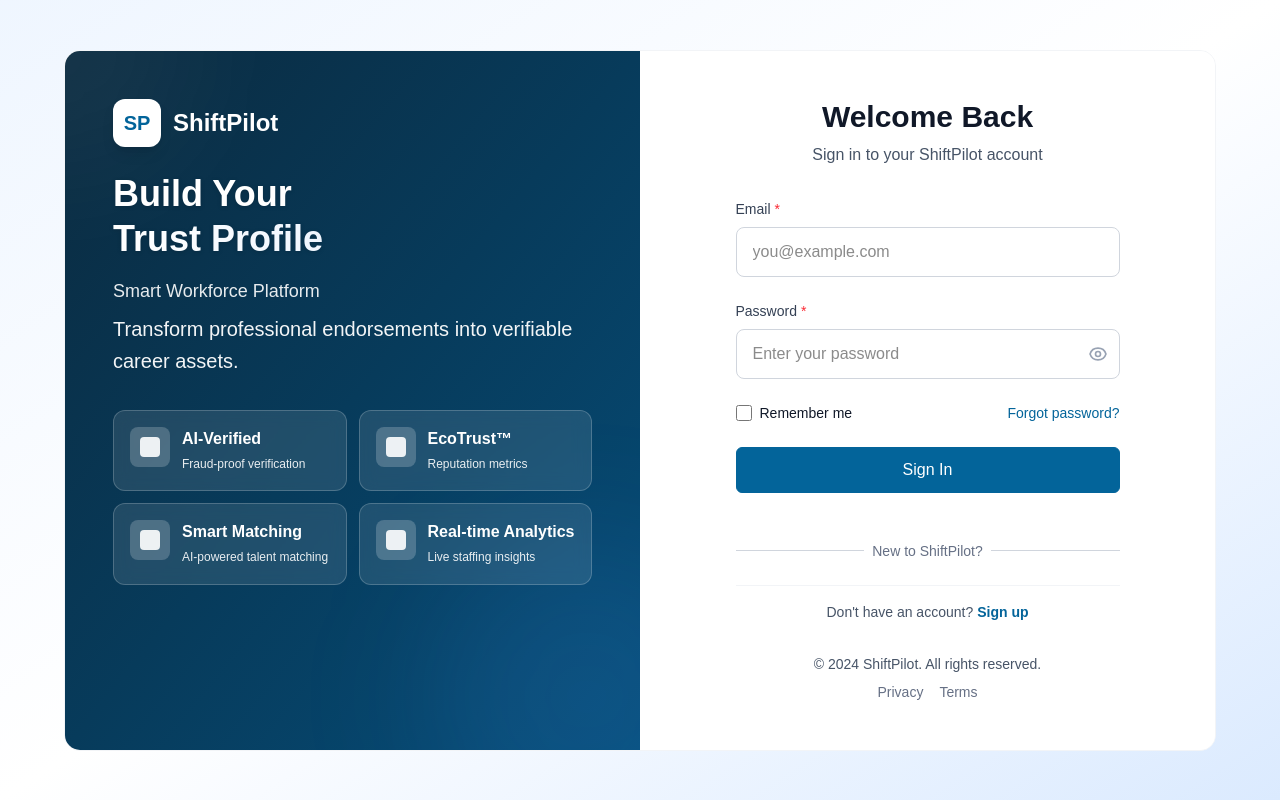
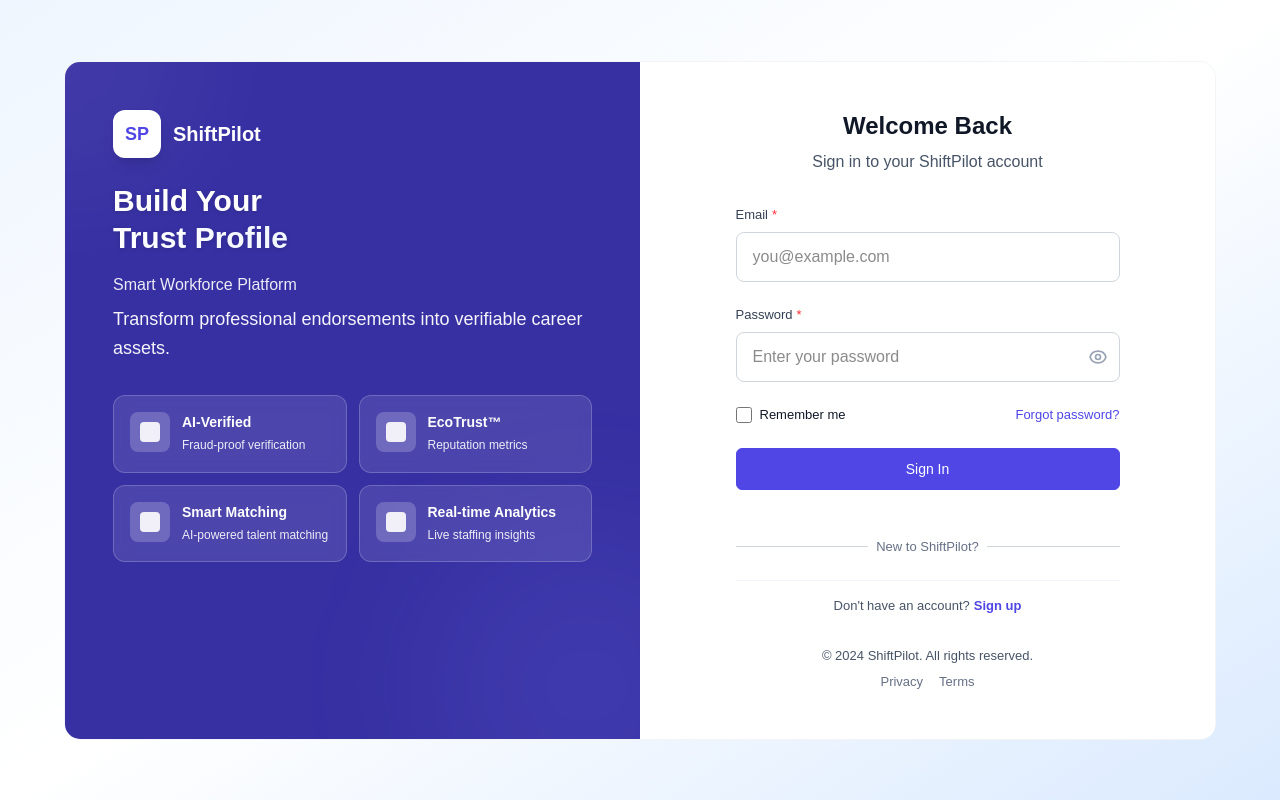
Before and after one commit to pgwanzura/shiftpilot-frontend, a Next.js app: page /login in a window 1280 px wide. Built offline with nearby package versions, Linux system fonts and the light colour scheme; no server answers.

Commit message:
Main layout update

```diff
--- a/src/app/components/layout/auth/MarketingSidebar.tsx
+++ b/src/app/components/layout/auth/MarketingSidebar.tsx
@@ -15,7 +15,7 @@ export function MarketingSidebar({
   features,
 }: MarketingSidebarProps) {
   return (
-    <div className="md:w-1/2 bg-gradient-to-br from-primary-900 via-primary-800 to-primary-700 text-white p-8 md:p-12 flex flex-col relative overflow-hidden">
+    <div className="md:w-1/2 bg-primary-800 text-white p-8 md:p-12 flex flex-col relative overflow-hidden">
       <div className="absolute inset-0 bg-grid-white/[0.02] bg-[size:60px_60px]" />
       <div className="absolute top-0 left-0 w-64 h-64 bg-white/5 rounded-full -translate-x-1/2 -translate-y-1/2 blur-3xl" />
       <div className="absolute bottom-0 right-0 w-80 h-80 bg-primary-400/10 rounded-full translate-x-1/3 translate-y-1/3 blur-3xl" />
--- a/src/config/menu.ts
+++ b/src/config/menu.ts
@@ -23,10 +23,8 @@ import {
   Zap,
   HeartHandshake,
   BookOpen,
-  Download,
   Upload,
   MessageSquare,
-  HelpCircle,
   Search,
   TrendingUp,
   FileCheck,
--- a/src/lib/utils/logger.ts
+++ b/src/lib/utils/logger.ts
@@ -1,6 +1,31 @@
 export const logger = {
-  info: (...args: any[]) => console.log('[INFO]', ...args),
-  warn: (...args: any[]) => console.warn('[WARN]', ...args),
-  error: (...args: any[]) => console.error('[ERROR]', ...args),
-  debug: (...args: any[]) => console.debug('[DEBUG]', ...args),
+  info: (
+    message: string,
+    context?: Record<string, string | number | boolean | null>
+  ): void =>
+    console.log('[INFO]', message, context ? JSON.stringify(context) : ''),
+
+  warn: (
+    message: string,
+    context?: Record<string, string | number | boolean | null>
+  ): void =>
+    console.warn('[WARN]', message, context ? JSON.stringify(context) : ''),
+
+  error: (
+    message: string,
+    error?: Error,
+    context?: Record<string, string | number | boolean | null>
+  ): void =>
+    console.error(
+      '[ERROR]',
+      message,
+      error?.message,
+      context ? JSON.stringify(context) : ''
+    ),
+
+  debug: (
+    message: string,
+    context?: Record<string, string | number | boolean | null>
+  ): void =>
+    console.debug('[DEBUG]', message, context ? JSON.stringify(context) : ''),
 };
--- a/tailwind.config.ts
+++ b/tailwind.config.ts
@@ -9,48 +9,71 @@ module.exports = {
   theme: {
     extend: {
       colors: {
-        // 💼 Professional recruitment palette
         primary: {
-          25: '#f5f9ff',
-          50: '#eef5ff',
-          100: '#dce9ff',
-          200: '#b9d4ff',
-          300: '#8cbcff',
-          400: '#539bff',
-          500: '#0077b6', // main blue tone (trusted, clean)
-          600: '#03649a',
-          700: '#054d79',
-          800: '#073b5b',
-          900: '#0a2a3f',
-          950: '#071d2b',
+          25: '#f5f7ff',
+          50: '#eef2ff',
+          100: '#e0e7ff',
+          200: '#c7d2fe',
+          300: '#a5b4fc',
+          400: '#818cf8',
+          500: '#6366f1',
+          600: '#4f46e5',
+          700: '#4338ca',
+          800: '#3730a3',
+          900: '#312e81',
+          950: '#1e1b4b',
         },
         success: {
+          25: '#f6fef9',
           50: '#f0fdf4',
           100: '#dcfce7',
-          500: '#16a34a',
-          600: '#15803d',
-          700: '#166534',
+          200: '#bbf7d0',
+          300: '#86efac',
+          400: '#4ade80',
+          500: '#22c55e',
+          600: '#16a34a',
+          700: '#15803d',
+          800: '#166534',
+          900: '#14532d',
         },
         warning: {
+          25: '#fffcf5',
           50: '#fffbeb',
           100: '#fef3c7',
-          500: '#f59e0b',
-          600: '#d97706',
-          700: '#b45309',
+          200: '#fde68a',
+          300: '#fcd34d',
+          400: '#fbbf24',
+          500: '#eab308',
+          600: '#ca8a04',
+          700: '#a16207',
+          800: '#854d0e',
+          900: '#713f12',
         },
         error: {
+          25: '#fffbfa',
           50: '#fef2f2',
           100: '#fee2e2',
+          200: '#fecaca',
+          300: '#fca5a5',
+          400: '#f87171',
           500: '#ef4444',
           600: '#dc2626',
           700: '#b91c1c',
+          800: '#991b1b',
+          900: '#7f1d1d',
         },
         info: {
-          50: '#f0f9ff',
-          100: '#e0f2fe',
-          500: '#0ea5e9',
-          600: '#0284c7',
-          700: '#0369a1',
+          25: '#fafffd',
+          50: '#f0fdf4',
+          100: '#dcfce7',
+          200: '#bbf7d0',
+          300: '#86efac',
+          400: '#4ade80',
+          500: '#22c55e',
+          600: '#16a34a',
+          700: '#15803d',
+          800: '#166534',
+          900: '#14532d',
         },
         gray: {
           25: '#fcfcfd',
@@ -66,52 +89,59 @@ module.exports = {
           900: '#101828',
           950: '#0c111d',
         },
-        accent: {
-          teal: '#00bfa6', // refreshing secondary accent for buttons or highlights
-          light: '#e6f7f4',
-        },
       },
-
       fontSize: {
+        '2xs': ['0.625rem', { lineHeight: '0.875rem' }],
         xs: ['0.75rem', { lineHeight: '1rem' }],
-        sm: ['0.875rem', { lineHeight: '1.25rem' }],
-        base: ['1rem', { lineHeight: '1.5rem' }],
-        lg: ['1.125rem', { lineHeight: '1.75rem' }],
-        xl: ['1.25rem', { lineHeight: '1.75rem' }],
-        '2xl': ['1.5rem', { lineHeight: '2rem' }],
-        '3xl': ['1.875rem', { lineHeight: '2.25rem' }],
-        '4xl': ['2.25rem', { lineHeight: '2.5rem' }],
+        sm: ['0.8125rem', { lineHeight: '1.125rem' }],
+        base: ['0.875rem', { lineHeight: '1.25rem' }],
+        lg: ['1rem', { lineHeight: '1.5rem' }],
+        xl: ['1.125rem', { lineHeight: '1.75rem' }],
+        '2xl': ['1.25rem', { lineHeight: '1.75rem' }],
+        '3xl': ['1.5rem', { lineHeight: '2rem' }],
+        '4xl': ['1.875rem', { lineHeight: '2.25rem' }],
+        '5xl': ['2.25rem', { lineHeight: '2.5rem' }],
       },
-
       spacing: {
+        '0.5': '0.125rem',
+        '1.5': '0.375rem',
+        '2.5': '0.625rem',
+        '3.5': '0.875rem',
         '4.5': '1.125rem',
         '18': '4.5rem',
+        '88': '22rem',
+        '100': '25rem',
+        '112': '28rem',
       },
-
       borderRadius: {
         '4xl': '2rem',
       },
-
       boxShadow: {
         xs: '0 1px 2px 0 rgb(0 0 0 / 0.05)',
         sm: '0 1px 3px 0 rgb(0 0 0 / 0.1), 0 1px 2px -1px rgb(0 0 0 / 0.1)',
         md: '0 4px 6px -1px rgb(0 0 0 / 0.08), 0 2px 4px -2px rgb(0 0 0 / 0.08)',
         lg: '0 8px 15px -3px rgb(0 0 0 / 0.1), 0 4px 6px -4px rgb(0 0 0 / 0.1)',
         xl: '0 16px 25px -5px rgb(0 0 0 / 0.08), 0 8px 10px -6px rgb(0 0 0 / 0.08)',
+        '2xl': '0 25px 50px -12px rgb(0 0 0 / 0.25)',
       },
-
       animation: {
         'fade-in': 'fadeIn 0.5s ease-in-out',
+        'fade-out': 'fadeOut 0.5s ease-in-out',
         'slide-down': 'slideDown 0.3s ease-out',
         'slide-up': 'slideUp 0.3s ease-out',
         'scale-in': 'scaleIn 0.2s ease-out',
+        'scale-out': 'scaleOut 0.2s ease-out',
         'pulse-slow': 'pulse 3s infinite',
+        'spin-slow': 'spin 2s linear infinite',
       },
-
       keyframes: {
         fadeIn: {
           '0%': { opacity: '0' },
           '100%': { opacity: '1' },
+        },
+        fadeOut: {
+          '0%': { opacity: '1' },
+          '100%': { opacity: '0' },
         },
         slideDown: {
           '0%': { transform: 'translateY(-10px)', opacity: '0' },
@@ -125,13 +155,19 @@ module.exports = {
           '0%': { transform: 'scale(0.95)', opacity: '0' },
           '100%': { transform: 'scale(1)', opacity: '1' },
         },
+        scaleOut: {
+          '0%': { transform: 'scale(1)', opacity: '1' },
+          '100%': { transform: 'scale(0.95)', opacity: '0' },
+        },
       },
-
       backgroundImage: {
-        'gradient-primary': 'linear-gradient(135deg, #0077b6 0%, #00bfa6 100%)',
+        'gradient-primary': 'linear-gradient(135deg, #6366f1 0%, #4f46e5 100%)',
+        'gradient-success': 'linear-gradient(135deg, #22c55e 0%, #16a34a 100%)',
+        'gradient-warning': 'linear-gradient(135deg, #eab308 0%, #ca8a04 100%)',
+        'gradient-error': 'linear-gradient(135deg, #ef4444 0%, #dc2626 100%)',
         'gradient-subtle': 'linear-gradient(135deg, #f9fafb 0%, #f2f4f7 100%)',
+        'gradient-dark': 'linear-gradient(135deg, #1d2939 0%, #101828 100%)',
       },
-
       zIndex: {
         '60': '60',
         '70': '70',
@@ -139,17 +175,64 @@ module.exports = {
         '90': '90',
         '100': '100',
       },
+      fontFamily: {
+        sans: ['Inter', 'system-ui', 'sans-serif'],
+        mono: [
+          'SF Mono',
+          'Monaco',
+          'Inconsolata',
+          'Roboto Mono',
+          'Source Code Pro',
+          'monospace',
+        ],
+      },
+      opacity: {
+        '15': '0.15',
+        '35': '0.35',
+        '65': '0.65',
+        '85': '0.85',
+      },
+      transitionProperty: {
+        height: 'height',
+        spacing: 'margin, padding',
+        width: 'width',
+      },
+      transitionDuration: {
+        '400': '400ms',
+        '600': '600ms',
+      },
+      screens: {
+        xs: '475px',
+        '3xl': '1600px',
+        '4xl': '1920px',
+      },
+      minWidth: {
+        '20': '5rem',
+        '24': '6rem',
+        '32': '8rem',
+      },
+      maxWidth: {
+        '8xl': '88rem',
+        '9xl': '96rem',
+      },
     },
   },
   plugins: [],
   safelist: [
-    'bg-success-50',
-    'bg-warning-50',
-    'bg-error-50',
-    'bg-info-50',
-    'text-success-700',
-    'text-warning-700',
-    'text-error-700',
-    'text-info-700',
+    {
+      pattern:
+        /bg-(primary|success|warning|error|info|gray)-(25|50|100|200|300|400|500|600|700|800|900|950)/,
+    },
+    {
+      pattern:
+        /text-(primary|success|warning|error|info|gray)-(25|50|100|200|300|400|500|600|700|800|900|950)/,
+    },
+    {
+      pattern:
+        /border-(primary|success|warning|error|info|gray)-(25|50|100|200|300|400|500|600|700|800|900|950)/,
+    },
+    {
+      pattern: /text-(2xs|xs|sm|base|lg|xl|2xl|3xl|4xl|5xl)/,
+    },
   ],
 };
```
Also changed, not shown: src/app/components/layout/Header.tsx (+21 -26 lines), src/app/components/layout/Sidebar.tsx (+43 -46 lines), src/app/components/ui/MenuItems.tsx (+35 -56 lines).
